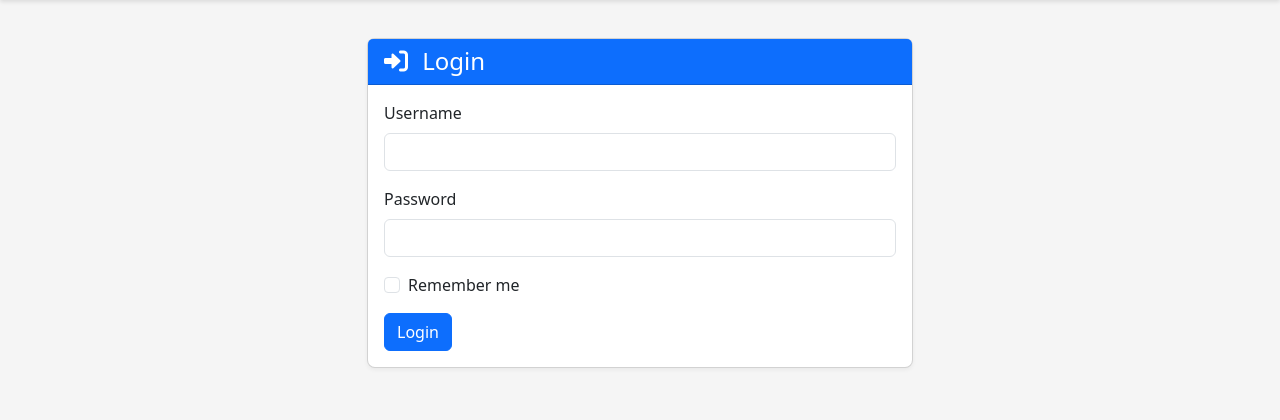
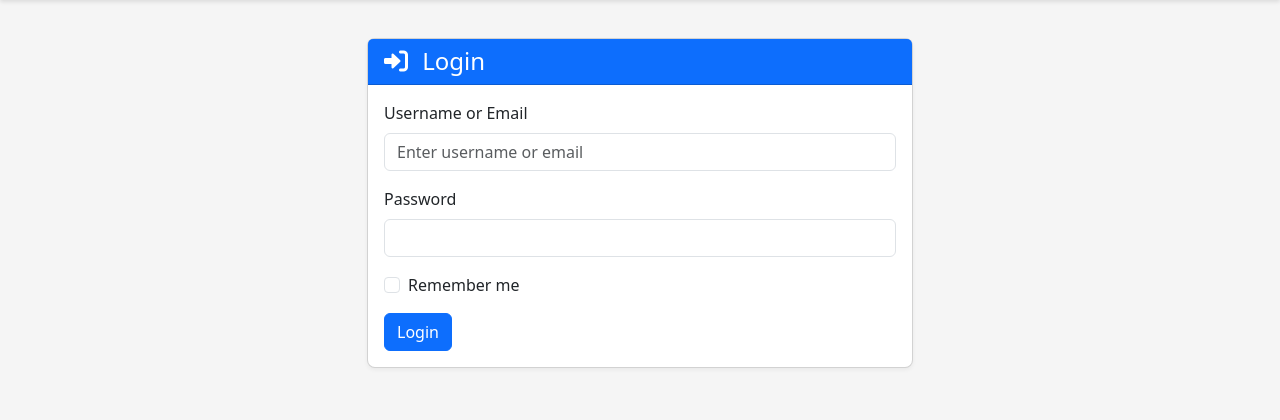
Before and after one commit to SpanFreight/tracking, a Flask app: page /login in a window 1280 px wide. Shown: the part 56-476 px from the top of the page. Run offline with Flask 3, Linux system fonts and the light colour scheme.

Commit message:
first commit

```diff
--- a/app.py
+++ b/app.py
@@ -687,14 +687,22 @@ def login():
     if current_user.is_authenticated:
         return redirect(url_for('index'))
     if request.method == 'POST':
-        username = request.form['username']
+        username_or_email = request.form['username']
         password = request.form['password']
         remember_me = 'remember_me' in request.form
-        user = User.query.filter_by(username=username).first()
+
+        # Try to find user by username first
+        user = User.query.filter_by(username=username_or_email).first()
+
+        # If not found by username, try email
+        if user is None:
+            user = User.query.filter_by(email=username_or_email).first()
+
         # Check if the user exists and password is correct
         if user is None or not user.check_password(password):
-            flash('Invalid username or password', 'danger')
+            flash('Invalid username/email or password', 'danger')
             return redirect(url_for('login'))
+
         # Log the user in
         login_user(user, remember=remember_me)
         flash(f'Welcome back, {user.username}!', 'success')
--- a/templates/login.html
+++ b/templates/login.html
@@ -10,8 +10,8 @@
             <div class="card-body">
                 <form method="POST" action="{{ url_for('login') }}">
                     <div class="mb-3">
-                        <label for="username" class="form-label">Username</label>
-                        <input type="text" class="form-control" id="username" name="username" required>
+                        <label for="username" class="form-label">Username or Email</label>
+                        <input type="text" class="form-control" id="username" name="username" placeholder="Enter username or email" required>
                     </div>
                     <div class="mb-3">
                         <label for="password" class="form-label">Password</label>
```
Also changed, not shown: README.md.
